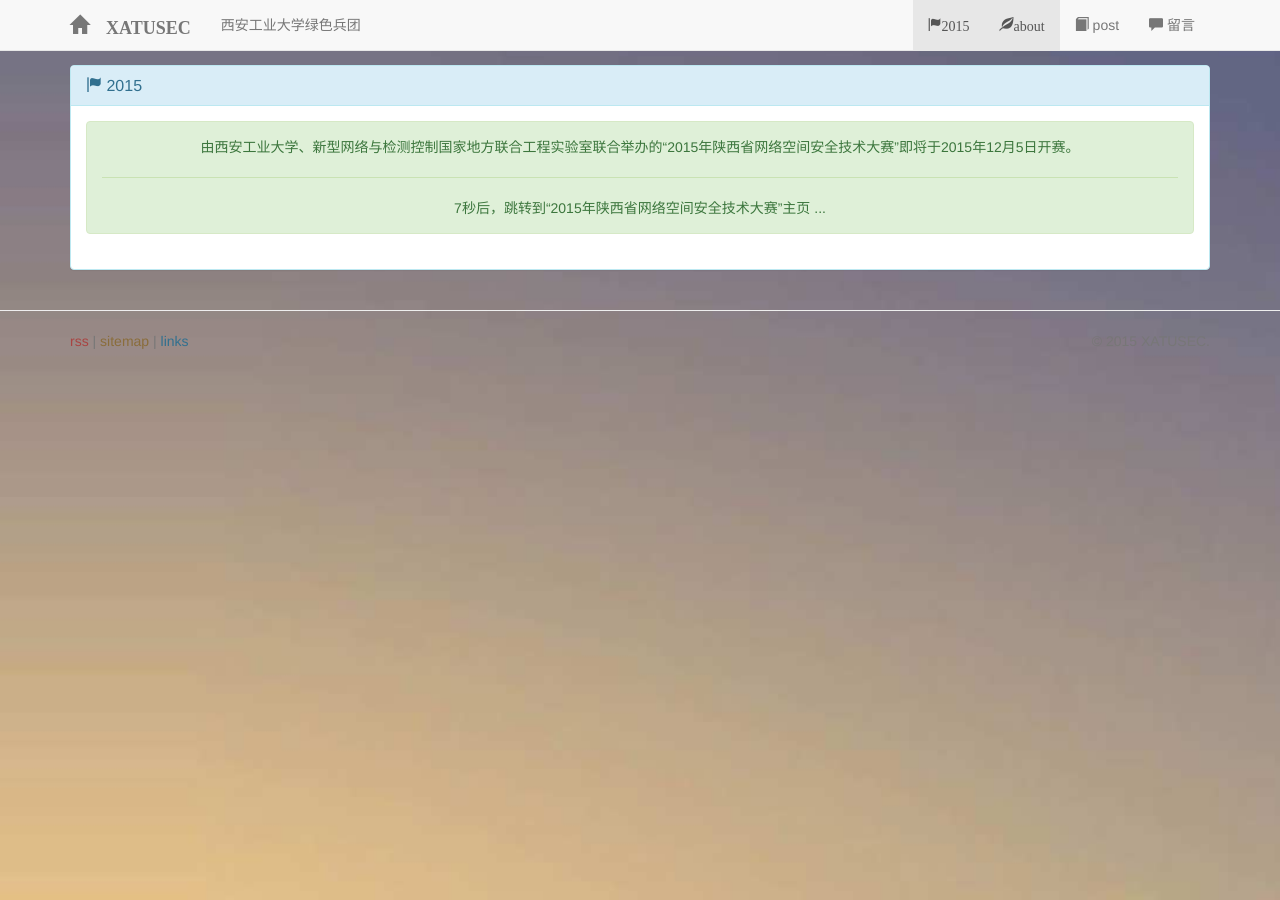
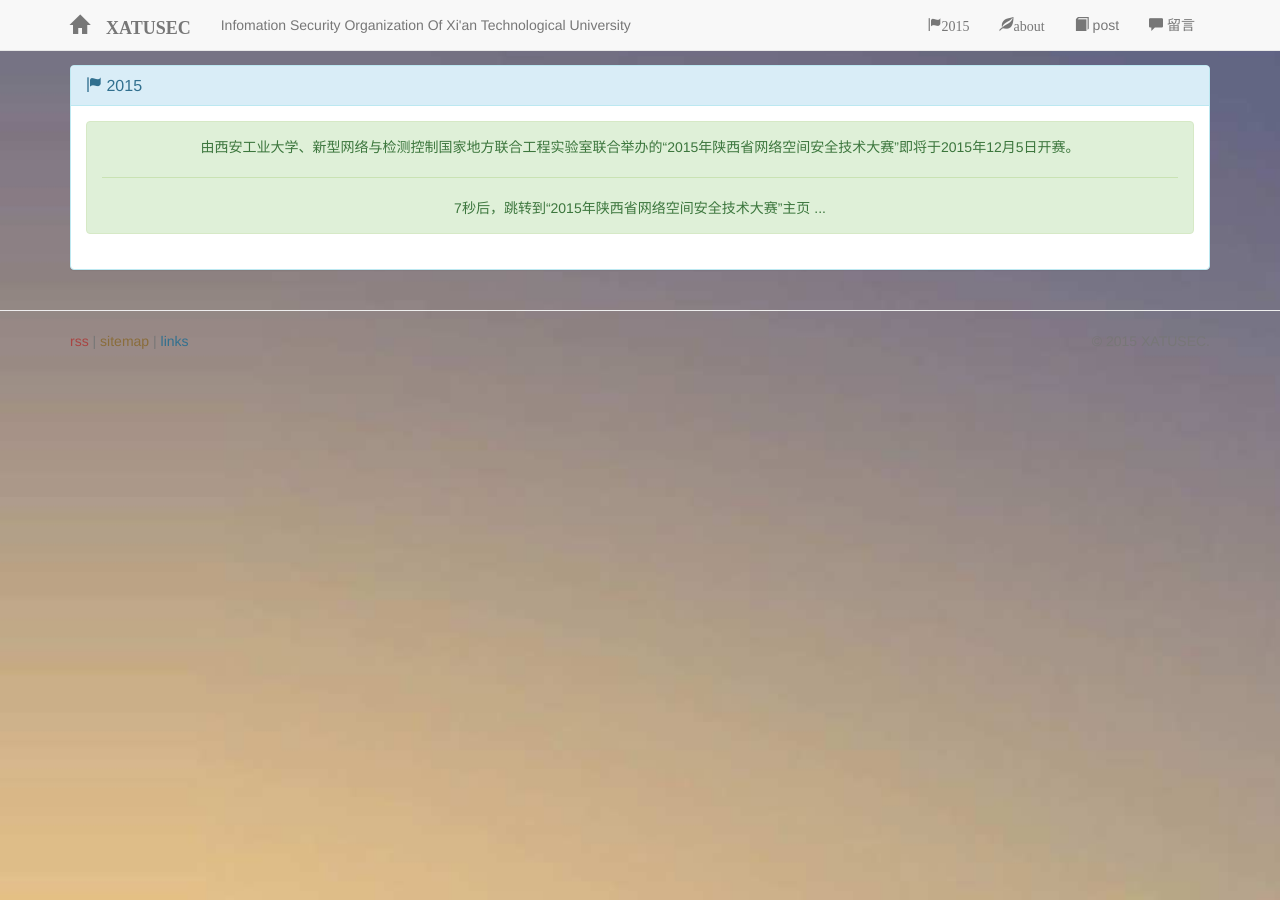
Before and after one commit to xatusec/xatusec.github.io, a Jekyll site: the page built from pages/3-2015.html, in a window 1280 px wide. Built offline with Jekyll 4.4.1, drawn with Linux system fonts in a browser that asks for light colours; comment, search, counter and statistics services are not loaded.

Commit message:
upper bigger

```diff
--- a/_config.yml
+++ b/_config.yml
@@ -2,7 +2,7 @@
 url:            "http://www.xatusec.org"                            # 地址
 title:          "XATUSEC"                                           # 标题
 email:          "root@xatusec.org"                                  # 邮箱
-description:    "西安工业大学绿色兵团"                                # 简介
+description:    "Infomation Security Organization Of Xi'an Technological University"                                # 简介
 
 # 编译设置
 markdown: "kramdown"                                                # MarkDown
--- a/_includes/header.html
+++ b/_includes/header.html
@@ -70,11 +70,11 @@ __  __    _  _____ _   _ ____  _____ ____
                     </li>
                 {% endif %}
                 <!-- 加载2015到导航栏 -->
-                <li class="active">
+                <li>
                         <a href="/"><span class="glyphicon glyphicon-flag">2015</span></a>
                 </li>
                 <!-- 加载about到导航栏 -->
-                <li class="active">
+                <li>
                         <a href="/about/"><span class="glyphicon glyphicon-leaf">about</span></a>
                 </li>
                 <!-- 加载page到导航栏 -->
```
